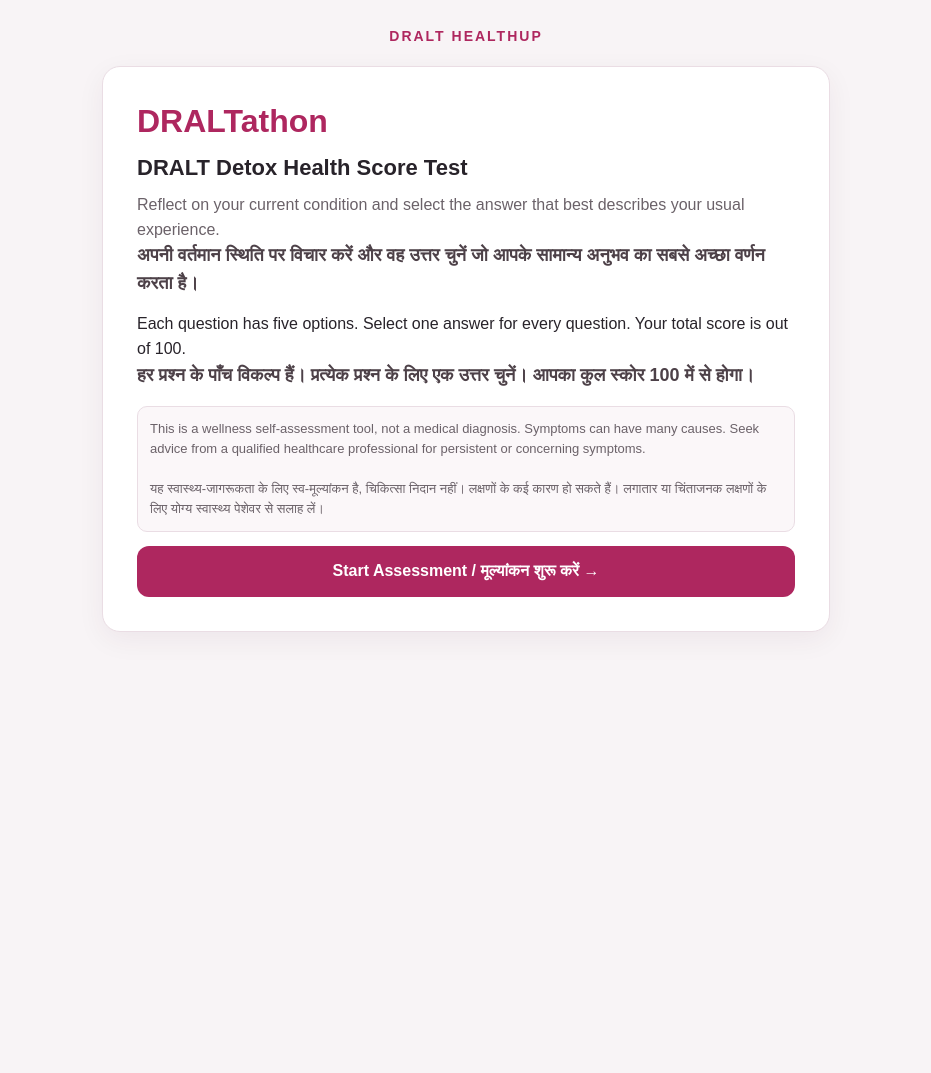
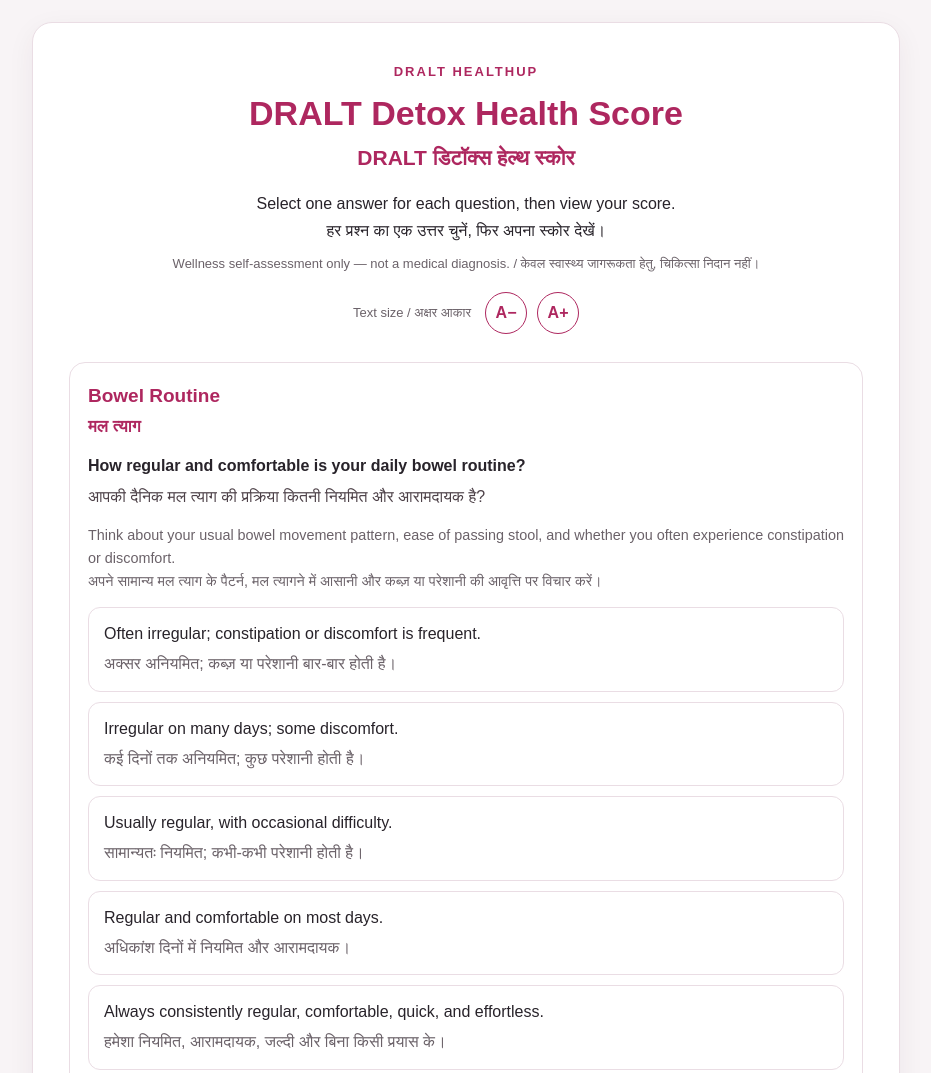
Before and after one commit to dralt10/dralt-assessments, a plain HTML site: page detox-score.html in a window 1280 px wide. Shown: the top 1073 px of the page, without its empty margins (174-1105 px from the left). Before the commit the page ends 800 px from the top, so only its background shows below. Drawn offline with Linux system fonts and the light colour scheme.

Commit message:
Update detox-score.html

```diff
--- a/detox-score.html
+++ b/detox-score.html
@@ -1,76 +1,51 @@
-<!DOCTYPE html>
-<html lang="en">
-<head>
-<meta charset="UTF-8">
-<meta name="viewport" content="width=device-width, initial-scale=1.0">
-<title>DRALTathon | DRALT Detox Health Score Test</title>
-<style>
-:root{--magenta:#AE275F;--magenta-dark:#861846;--bg:#f8f4f6;--text:#28232a;--muted:#6b6269;--border:#eadde4;--white:#fff}
+<!DOCTYPE html><html lang="en"><head><meta charset="UTF-8"><meta name="viewport" content="width=device-width, initial-scale=1.0"><title>DRALTathon | Detox Health Score</title><style>
+:root{--magenta:#AE275F;--magenta-dark:#861846;--bg:#f8f4f6;--text:#28232a;--muted:#6b6269;--border:#eadde4;--white:#fff;--quiz-font:16px}
 *{box-sizing:border-box}
-body{margin:0;background:var(--bg);font-family:Arial,Helvetica,sans-serif;color:var(--text);line-height:1.55}
-.wrap{max-width:760px;margin:0 auto;padding:22px 16px 40px}
-.brand{text-align:center;color:var(--magenta);font-weight:800;letter-spacing:2px;font-size:14px;margin:4px 0 18px}
-.card{background:var(--white);border:1px solid var(--border);border-radius:18px;padding:clamp(20px,5vw,34px);box-shadow:0 8px 28px rgba(70,20,45,.06)}
-h1{font-size:clamp(24px,5vw,32px);line-height:1.25;margin:0 0 10px;color:var(--magenta)}
-h2{font-size:22px;margin:0 0 8px}
-p{margin:8px 0 14px}
-.sub{color:var(--muted)}
-.langs{display:flex;gap:10px;margin:22px 0}
-button{font:inherit;cursor:pointer}
-.lang{flex:1;border:1px solid var(--magenta);border-radius:12px;padding:12px;background:#fff;color:var(--magenta);font-weight:700}
-.lang.active,.primary{background:var(--magenta);color:#fff}
-.primary{border:0;border-radius:12px;padding:13px 20px;font-weight:700;width:100%;margin-top:14px}
-.primary:hover{background:var(--magenta-dark)}
-.notice{font-size:13px;color:var(--muted);background:#fbf7f9;border:1px solid var(--border);padding:12px;border-radius:10px;margin-top:16px}
-.progressrow{display:flex;justify-content:space-between;gap:12px;font-size:13px;color:var(--muted);margin-bottom:8px}
-.track{height:8px;background:#f0e5eb;border-radius:20px;overflow:hidden;margin-bottom:22px}
-.bar{height:100%;background:var(--magenta);width:0;transition:width .2s}
-.qnum{color:var(--magenta);font-weight:800;font-size:13px;letter-spacing:1px;margin-bottom:6px}
-.question{font-size:clamp(19px,4vw,23px);font-weight:700;line-height:1.4;margin-bottom:8px}
-.hindi{font-size:18px;font-weight:600;color:#4d4148;margin:8px 0 12px}
-.hint{font-size:14px;color:var(--muted);margin:8px 0 18px}
+body{margin:0;background:var(--bg);font-family:Arial,Helvetica,sans-serif;color:var(--text);line-height:1.65}
+.wrap{max-width:900px;margin:0 auto;padding:22px 16px 44px}
+.card{background:var(--white);border:1px solid var(--border);border-radius:20px;padding:clamp(20px,4vw,36px);box-shadow:0 8px 28px rgba(70,20,45,.06)}
+.brand{text-align:center;color:var(--magenta);font-weight:800;letter-spacing:2px;font-size:13px;margin:2px 0 10px}
+.assessment-head{text-align:center;margin-bottom:28px}
+h1{font-size:clamp(25px,5vw,34px);line-height:1.25;margin:0 0 6px;color:var(--magenta)}
+.headHindi{font-size:21px;font-weight:700;color:var(--magenta);margin-bottom:14px}
+.instructions{font-size:var(--quiz-font);line-height:1.7;margin:8px 0;color:var(--text)}
+.disclaimer{font-size:13px;line-height:1.55;color:var(--muted);margin:10px auto 18px;max-width:680px}
+.font-controls{display:flex;align-items:center;justify-content:center;gap:10px;margin:0 auto 24px}
+.font-controls span{font-size:13px;color:var(--muted);margin-right:4px}
+.font-controls button{border:1px solid var(--magenta);color:var(--magenta);background:#fff;border-radius:50%;width:42px;height:42px;font-size:16px;font-weight:700;cursor:pointer}
+.qcard{padding:20px 18px;margin:0 0 18px;border:1px solid var(--border);border-radius:16px;background:#fff}
+.qtitle{color:var(--magenta);font-size:19px;line-height:1.4;font-weight:800;margin-bottom:4px}
+.qtitleHindi{color:var(--magenta);font-size:17px;line-height:1.5;font-weight:700;margin-bottom:14px}
+.question{font-size:var(--quiz-font);line-height:1.65;font-weight:600;margin-bottom:4px}
+.questionHindi{font-size:var(--quiz-font);line-height:1.65;color:#4d4148;margin-bottom:14px}
+.hint{font-size:calc(var(--quiz-font)*.9);line-height:1.6;color:var(--muted);margin:0 0 14px}
 .options{display:grid;gap:10px}
-.option{display:flex;align-items:flex-start;gap:12px;text-align:left;width:100%;padding:14px;border:1.5px solid var(--border);border-radius:12px;background:#fff;color:var(--text)}
+.option{display:flex;align-items:flex-start;text-align:left;width:100%;padding:14px 15px;border:1.5px solid var(--border);border-radius:12px;background:#fff;color:var(--text);font:inherit;font-size:var(--quiz-font);line-height:1.55;cursor:pointer}
 .option:hover{border-color:var(--magenta)}
 .option.selected{border-color:var(--magenta);background:#fcf2f7;box-shadow:0 0 0 1px var(--magenta)}
-.scorepill{flex:0 0 34px;height:34px;border-radius:50%;display:grid;place-items:center;background:#f5e5ed;color:var(--magenta);font-weight:800}
-.opttext{font-size:15px}
-.optHindi{display:block;color:var(--muted);margin-top:4px;font-size:14px}
-.nav{display:flex;gap:10px;margin-top:22px}
-.nav button{flex:1;border-radius:12px;padding:12px;border:1px solid var(--border);font-weight:700;background:#fff;color:var(--text)}
-.nav .next{background:var(--magenta);color:#fff;border-color:var(--magenta)}
-.nav button:disabled{opacity:.4;cursor:not-allowed}
-.result{text-align:center}
+.optHindi{display:block;color:var(--muted);margin-top:5px;line-height:1.55}
+.primary{font:inherit;border:0;border-radius:12px;padding:15px 20px;font-weight:800;width:100%;cursor:pointer}
+.scoreBtn{background:var(--magenta);color:#fff;margin-top:8px}
+.scoreBtn:hover{background:var(--magenta-dark)}
+.scoreBtn:disabled{opacity:.45;cursor:not-allowed}
+.hidden{display:none!important}.result{text-align:center;margin-top:20px}
+.result.hidden{display:none!important}
 .score{font-size:56px;color:var(--magenta);font-weight:800;line-height:1.2;margin:14px 0}
 .resultband{font-size:22px;font-weight:800;color:var(--magenta)}
-.resultcopy{margin:16px 0}
-.hidden{display:none!important}
-@media(max-width:480px){.wrap{padding:14px 10px 28px}.card{padding:20px 16px}.option{padding:12px}}
-</style>
-</head>
-<body>
-<div class="wrap">
+.resultcopy{margin:16px 0;font-size:var(--quiz-font)}
+.notice{font-size:13px;color:var(--muted);background:#fbf7f9;border:1px solid var(--border);padding:12px;border-radius:10px;margin-top:16px}
+@media(max-width:520px){.wrap{padding:12px 9px 26px}.card{padding:18px 12px}.qcard{padding:16px 12px;margin-bottom:14px}.option{padding:12px}.font-controls{margin-bottom:18px}}
+</style></head><body><div class="wrap"><main class="card" id="quiz">
+    <header class="assessment-head">
       <div class="brand">DRALT HEALTHUP</div>
-  <main class="card" id="welcome">
-    <h1>DRALTathon</h1>
-    <h2>DRALT Detox Health Score Test</h2>
-    <p class="sub" id="intro">Reflect on your current condition and select the answer that best describes your usual experience.<br><span class="hindi">अपनी वर्तमान स्थिति पर विचार करें और वह उत्तर चुनें जो आपके सामान्य अनुभव का सबसे अच्छा वर्णन करता है।</span></p>
-    <p id="instruction">Each question has five options. Select one answer for every question. Your total score is out of 100.<br><span class="hindi">हर प्रश्न के पाँच विकल्प हैं। प्रत्येक प्रश्न के लिए एक उत्तर चुनें। आपका कुल स्कोर 100 में से होगा।</span></p>
-    <div class="notice" id="disclaimer">This is a wellness self-assessment tool, not a medical diagnosis. Symptoms can have many causes. Seek advice from a qualified healthcare professional for persistent or concerning symptoms.<br><br>यह स्वास्थ्य-जागरूकता के लिए स्व-मूल्यांकन है, चिकित्सा निदान नहीं। लक्षणों के कई कारण हो सकते हैं। लगातार या चिंताजनक लक्षणों के लिए योग्य स्वास्थ्य पेशेवर से सलाह लें।</div>
-    <button class="primary" id="startBtn" onclick="start()">Start Assessment / मूल्यांकन शुरू करें →</button>
-  </main>
-  <main class="card hidden" id="quiz">
-    <div class="progressrow"><span id="progressText">Question 1 of 10</span><span id="answeredText">Answered: 0/10</span></div>
-    <div class="track"><div class="bar" id="bar"></div></div>
-    <div class="qnum" id="qnum">QUESTION 1</div>
-    <div class="question" id="question"></div>
-    <div class="hindi" id="questionHindi"></div>
-    <div class="hint" id="hint"></div>
-    <div class="options" id="options"></div>
-    <div class="nav">
-      <button id="backBtn" onclick="back()">← Back</button>
-      <button class="next" id="nextBtn" onclick="next()" disabled>Next →</button>
-    </div>
+      <h1>DRALT Detox Health Score</h1>
+      <div class="hindi headHindi">DRALT डिटॉक्स हेल्थ स्कोर</div>
+      <p class="instructions">Select one answer for each question, then view your score.<br><span class="hindi">हर प्रश्न का एक उत्तर चुनें, फिर अपना स्कोर देखें।</span></p>
+      <div class="disclaimer">Wellness self-assessment only — not a medical diagnosis. / केवल स्वास्थ्य जागरूकता हेतु, चिकित्सा निदान नहीं।</div>
+      <div class="font-controls"><span>Text size / अक्षर आकार</span><button type="button" onclick="changeFont(-1)" aria-label="Decrease text size">A−</button><button type="button" onclick="changeFont(1)" aria-label="Increase text size">A+</button></div>
+    </header>
+    <div class="questions" id="questionsList"></div>
+    <button class="primary scoreBtn" id="scoreBtn" onclick="showResult()" disabled>View My Score / मेरा स्कोर देखें</button>
   </main>
   <main class="card hidden result" id="result">
     <div class="brand">DRALT HEALTHUP</div>
@@ -80,10 +55,7 @@ button{font:inherit;cursor:pointer}
     <p class="resultcopy" id="resultMessage"></p>
     <div class="notice" id="resultDisclaimer">This score is for wellness awareness only and is not a diagnosis. Discuss persistent symptoms or concerns with a qualified healthcare professional.<br><br>यह स्कोर केवल स्वास्थ्य-जागरूकता के लिए है, निदान नहीं। लगातार लक्षणों या चिंताओं के लिए योग्य स्वास्थ्य पेशेवर से चर्चा करें।</div>
     <button class="primary" onclick="restart()" id="restartBtn">Restart Assessment / मूल्यांकन फिर से शुरू करें</button>
-  </main>
-</div>
-<script>
-const questions = [
+  </main></div><script>const questions = [
 {en:"How regular and comfortable is your daily bowel routine?",hi:"आपकी दैनिक मल त्याग की प्रक्रिया कितनी नियमित और आरामदायक है?",hintEn:"Think about your usual bowel movement pattern, ease of passing stool, and whether you often experience constipation or discomfort.",hintHi:"अपने सामान्य मल त्याग के पैटर्न, मल त्यागने में आसानी और कब्ज़ या परेशानी की आवृत्ति पर विचार करें।",opts:[
 ["Often irregular; constipation or discomfort is frequent.","अक्सर अनियमित; कब्ज़ या परेशानी बार-बार होती है।",1],
 ["Irregular on many days; some discomfort.","कई दिनों तक अनियमित; कुछ परेशानी होती है।",3],
@@ -144,19 +116,30 @@ const questions = [
 ["I occasionally experience unpleasant breath or body odour.","मुझे कभी-कभी सांसों या शरीर से अप्रिय दुर्गंध आती है।",5],
 ["I rarely experience unpleasant breath or body odour.","मुझे बहुत कम सांसों या शरीर से अप्रिय दुर्गंध आती है।",8],
 ["I never experience unpleasant breath or body odour.","मुझे कभी भी सांसों या शरीर से अप्रिय दुर्गंध नहीं आती है।",10]]}
-];
-let index=0, answers=Array(questions.length).fill(null);
-function start(){index=0;answers=Array(questions.length).fill(null);document.getElementById('welcome').classList.add('hidden');document.getElementById('result').classList.add('hidden');document.getElementById('quiz').classList.remove('hidden');render();}
-function render(){let q=questions[index];document.getElementById('progressText').textContent=`Question ${index+1} of ${questions.length} / प्रश्न ${index+1} / ${questions.length}`;
-document.getElementById('answeredText').textContent=`Answered / उत्तर दिए: ${answers.filter(x=>x!==null).length}/${questions.length}`;
-document.getElementById('bar').style.width=((index+1)/questions.length*100)+'%';document.getElementById('qnum').textContent=`QUESTION ${index+1} / प्रश्न ${index+1}`;
-document.getElementById('question').textContent=q.en;document.getElementById('questionHindi').textContent=q.hi;document.getElementById('hint').innerHTML=q.hintEn+'<br><span class="hindi">'+q.hintHi+'</span>';
-const opts=document.getElementById('options');opts.innerHTML='';q.opts.forEach((o,i)=>{let b=document.createElement('button');b.className='option'+(answers[index]===i?' selected':'');b.innerHTML=`<span class="scorepill">${o[2]}</span><span class="opttext">${o[0]}<span class="optHindi">${o[1]}</span></span>`;b.onclick=()=>{answers[index]=i;render();};opts.appendChild(b);});
-document.getElementById('backBtn').textContent='← Back / पीछे';document.getElementById('backBtn').disabled=index===0;
-document.getElementById('nextBtn').textContent=index===questions.length-1?'View Score / स्कोर देखें':'Next / आगे →';document.getElementById('nextBtn').disabled=answers[index]===null;}
-function back(){if(index>0){index--;render();}}
-function next(){if(answers[index]===null)return;if(index<questions.length-1){index++;render();}else showResult();}
+];const shortTitles = [["Bowel Routine", "मल त्याग"], ["Urination", "पेशाब"], ["Sweating", "पसीना"], ["Skin Health", "त्वचा स्वास्थ्य"], ["Bloating & Gas", "पेट फूलना व गैस"], ["Acidity & Reflux", "एसिडिटी व रिफ्लक्स"], ["Tongue Health", "जीभ का स्वास्थ्य"], ["Body Energy", "शारीरिक ऊर्जा"], ["Appetite", "भूख"], ["Breath & Body Odour", "सांस व शरीर की गंध"]];
+
+let answers=Array(questions.length).fill(null);
+let baseFont=16;
+function changeFont(step){baseFont=Math.max(14,Math.min(23,baseFont+step));document.documentElement.style.setProperty('--quiz-font',baseFont+'px');}
+function renderAll(){
+ const list=document.getElementById('questionsList');list.innerHTML='';
+ questions.forEach((q,qi)=>{
+  const card=document.createElement('section');card.className='qcard';
+  const title=document.createElement('div');title.className='qtitle';title.textContent=shortTitles[qi][0];
+  const titleHi=document.createElement('div');titleHi.className='qtitleHindi';titleHi.textContent=shortTitles[qi][1];
+  const question=document.createElement('div');question.className='question';question.textContent=q.en;
+  const questionHi=document.createElement('div');questionHi.className='questionHindi';questionHi.textContent=q.hi;
+  const hint=document.createElement('div');hint.className='hint';hint.innerHTML=q.hintEn+'<br><span class="hindi">'+q.hintHi+'</span>';
+  const opts=document.createElement('div');opts.className='options';
+  q.opts.forEach((o,oi)=>{const b=document.createElement('button');b.type='button';b.className='option'+(answers[qi]===oi?' selected':'');
+   b.innerHTML='<span>'+o[0]+'<span class="optHindi">'+o[1]+'</span></span>';
+   b.onclick=()=>{answers[qi]=oi;renderAll();};opts.appendChild(b);});
+  card.append(title,titleHi,question,questionHi,hint,opts);list.appendChild(card);
+ });
+ document.getElementById('scoreBtn').disabled=answers.some(a=>a===null);
+}
 function showResult(){
+ if(answers.some(a=>a===null))return;
  let total=answers.reduce((sum,a,i)=>sum+questions[i].opts[a][2],0);
  document.getElementById('quiz').classList.add('hidden');
  document.getElementById('result').classList.remove('hidden');
@@ -168,13 +151,8 @@ else if(total>=70){band='Good / अच्छा';msg='Your self-reported score i
  else if(total>=60){band='Fair / संतोषजनक';msg='Some responses suggest areas you may wish to reflect on. / कुछ उत्तर ऐसे क्षेत्रों की ओर संकेत करते हैं जिन पर आप विचार कर सकते हैं।';}
  else if(total>=40){band='Needs Improvement / सुधार की आवश्यकता';msg='Your responses suggest several symptoms or concerns. Consider discussing persistent symptoms with a healthcare professional. / आपके उत्तर कई लक्षणों या चिंताओं की ओर संकेत करते हैं। लगातार लक्षणों के लिए स्वास्थ्य पेशेवर से चर्चा करें।';}
  else{band='Poor / कम';msg='Your responses indicate notable symptom concerns. Consider seeking guidance from a qualified healthcare professional. / आपके उत्तर उल्लेखनीय लक्षणों की चिंताओं की ओर संकेत करते हैं। योग्य स्वास्थ्य पेशेवर से मार्गदर्शन लेने पर विचार करें।';}
-document.getElementById('band').textContent=band;
-document.getElementById('resultMessage').textContent=msg;
-document.getElementById('resultTitle').innerHTML='YOUR DRALT DETOX HEALTH SCORE<br><span class="hindi">आपका DRALT DETOX HEALTH SCORE</span>';
-document.getElementById('restartBtn').textContent='Restart Assessment / मूल्यांकन फिर से शुरू करें';
-document.getElementById('resultDisclaimer').innerHTML='This score is for wellness awareness only and is not a diagnosis. Discuss persistent symptoms or concerns with a qualified healthcare professional.<br><br>यह स्कोर केवल स्वास्थ्य-जागरूकता के लिए है, निदान नहीं। लगातार लक्षणों या चिंताओं के लिए योग्य स्वास्थ्य पेशेवर से चर्चा करें।';
+ document.getElementById('band').textContent=band;document.getElementById('resultMessage').textContent=msg;
 }
-function restart(){document.getElementById('result').classList.add('hidden');document.getElementById('welcome').classList.remove('hidden');}
-</script>
-</body>
-</html>
+function restart(){answers=Array(questions.length).fill(null);document.getElementById('result').classList.add('hidden');document.getElementById('quiz').classList.remove('hidden');renderAll();window.scrollTo({top:0,behavior:'smooth'});}
+renderAll();
+</script></body></html>
```
Lines whose indentation alone changed are shown as unchanged.
